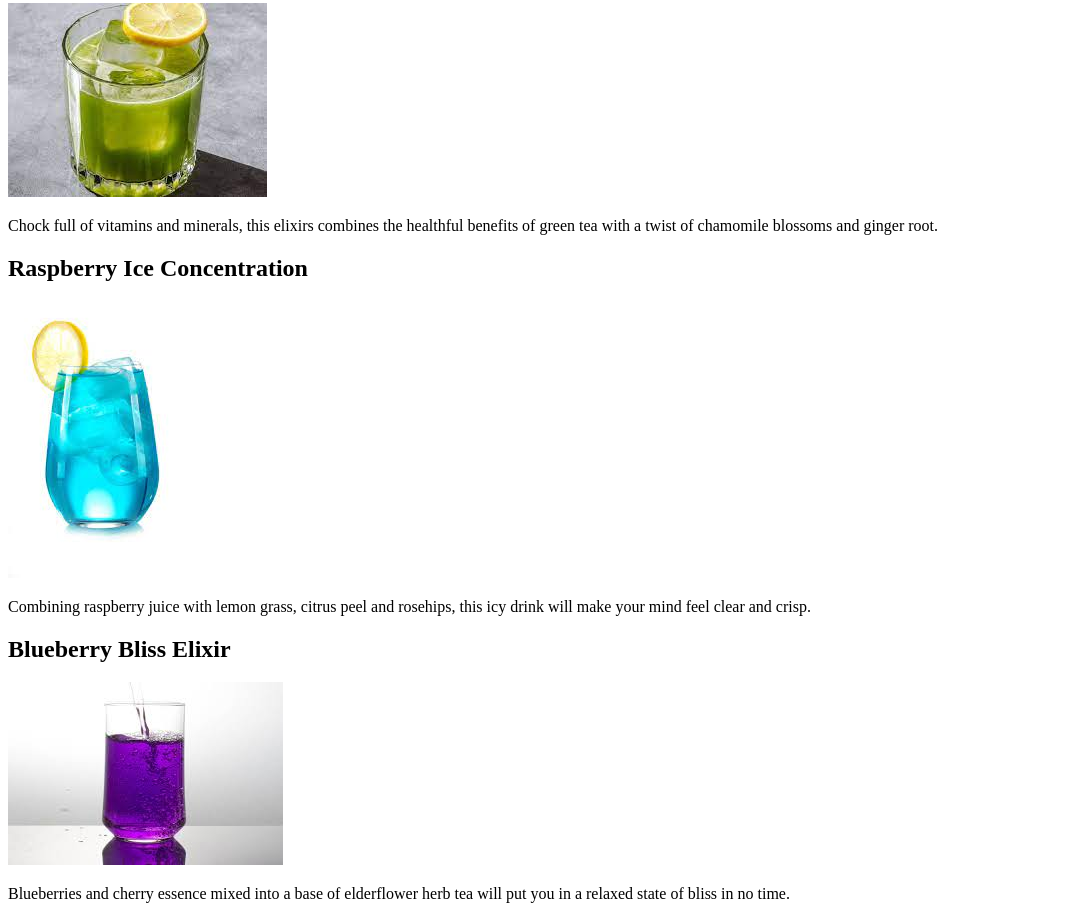
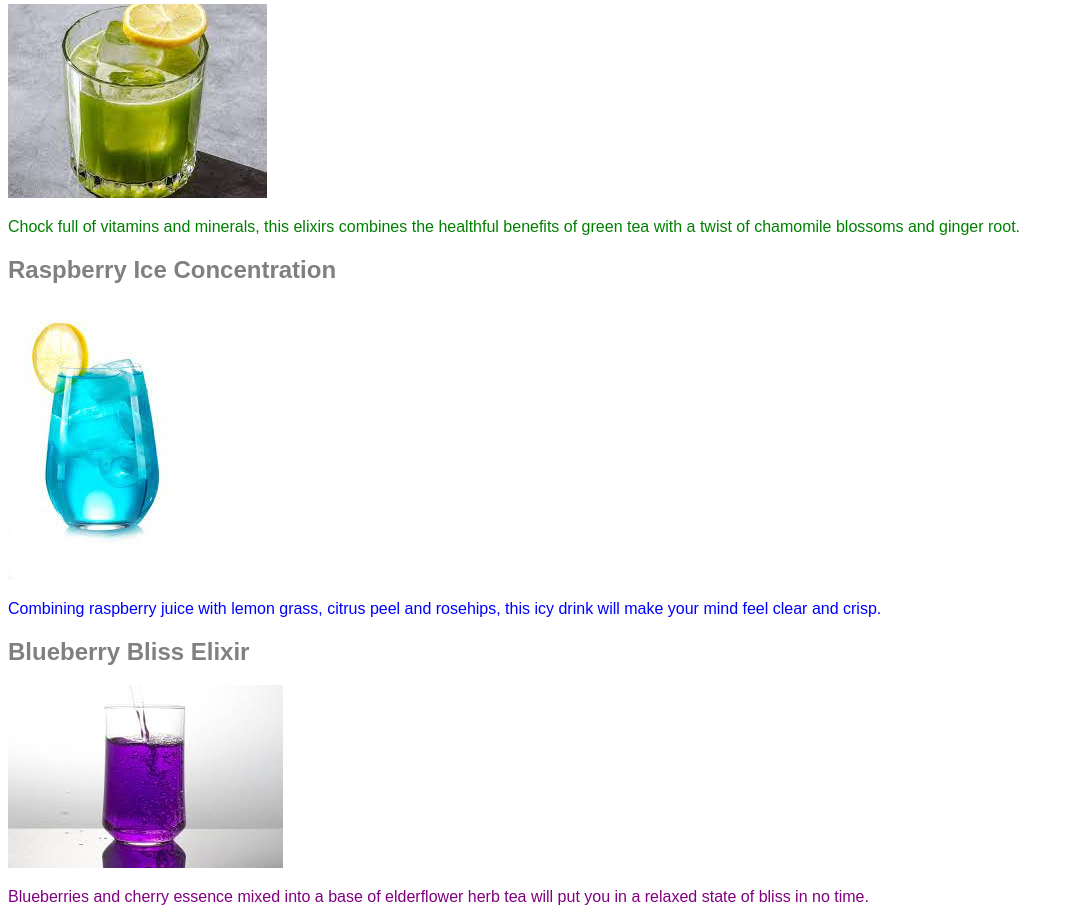
Before and after one commit to Vishesh-Mukherjee/head-first-html-css, a plain HTML site: page lounge/beverages/elixir.html in a window 1280 px wide. Shown: the part 124-1040 px from the top of the page, without its empty margins (0-1074 px from the left). Drawn offline with Linux system fonts and the light colour scheme.

Commit message:
Updated lounge and added style

```diff
--- a/lounge/beverages/elixir.html
+++ b/lounge/beverages/elixir.html
@@ -6,6 +6,7 @@
         <head>
                 <meta http-equiv="Content-Type" content="text/html; charset=ISO-8859-1" />
 		<title>Head First Lounge Elixirs</title>
+		<link type="text/css" rel="stylesheet" href="../lounge.css" />
 	</head>
 	<body>
 		<h1>Our Elixirs</h1>
@@ -14,7 +15,7 @@
 		<p>
 			<img alt="green drink" src="../images/green.jpeg" />
 		</p>
-		<p>
+		<p class="greentea">
 			Chock full of vitamins and minerals,
 			this elixirs combines the healthful
 			benefits of green tea with a twist
@@ -25,7 +26,7 @@
 		<p>
 			<img alt="blue drink" src="../images/blue.jpeg" />
 		</p>
-		<p>
+		<p class="raspberry">
 			Combining raspberry juice with lemon grass,
 			citrus peel and rosehips, this icy drink will
 			make your mind feel clear and crisp.
@@ -35,7 +36,7 @@
 		<p>
 			<img alt="purple drink" src="../images/purple.jpeg" />
 		</p>
-		<p>
+		<p class="blueberry">
 			Blueberries and cherry essence mixed into a
 			base of elderflower herb tea will put you in
 			a relaxed state of bliss in no time.
--- /dev/null
+++ b/lounge/lounge.css
@@ -0,0 +1,27 @@
+body {
+	font-family: sans-serif;
+}
+
+h1, h2 {
+		color: gray;
+}
+
+h1 {
+		text-decoration: underline;
+}
+
+p {
+		color: maroon;
+}
+
+p.greentea {
+	color: green;
+}
+
+p.raspberry {
+	color: blue;
+}
+
+p.blueberry {
+	color: purple;
+}
```
Also changed, not shown: lounge/about/direction.html (+13 -9 lines), lounge/lounge.html (+4 -3 lines), lounge/images/drinks.jpg (added), 1 other file.
